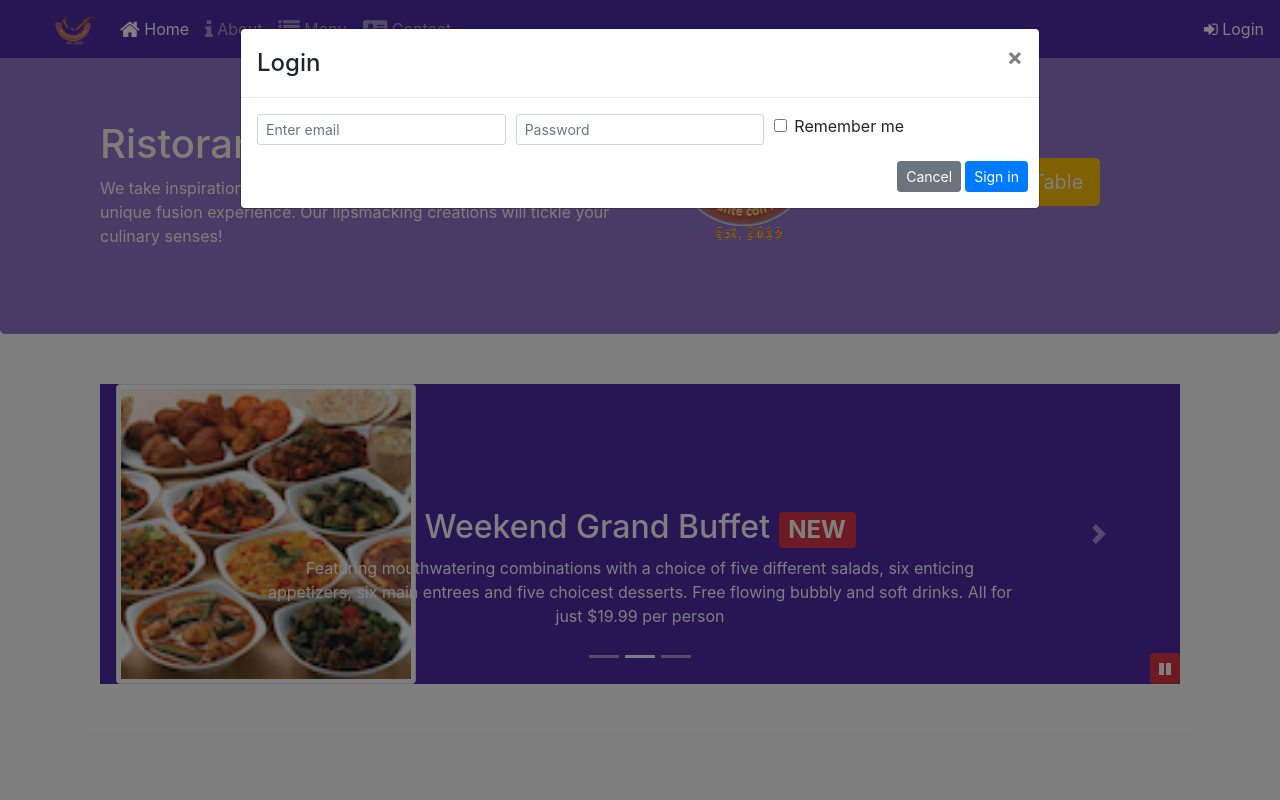
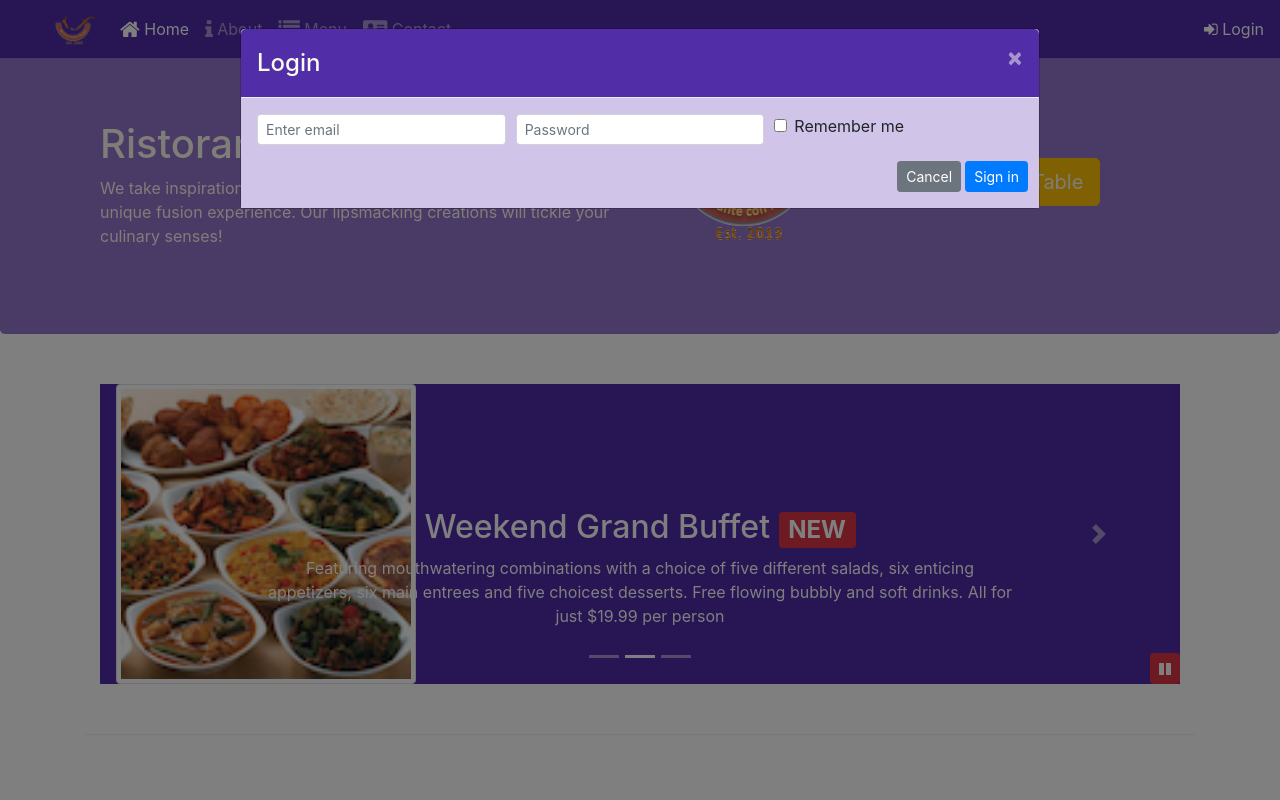
Before and after one commit to arulbalu2608/Bootstrap4, a website: page index.html in a window 1280 px wide. Both pictures are taken after a click on the link "Login". Shown: the top 800 px of the page. Drawn offline with nearby package versions, Linux system fonts and the light colour scheme.

Commit message:
Assignment-4

```diff
--- a/css/styles.scss
+++ b/css/styles.scss
@@ -74,3 +74,14 @@
     bottom: 0px;
     z-index: 1;
 }
+
+.modal-header{
+    background-color: $background-dark;
+    color: floralwhite;
+    .close{
+        color: floralwhite;
+    }
+}
+.modal-body{
+    background-color: $background-pale;
+}
--- a/index.html
+++ b/index.html
@@ -32,7 +32,7 @@
             </div>
         </div>
         <span class="navbar-text">
-            <a data-toggle="modal" data-target="#loginModal">
+            <a id="LoginForm">
             <span class="fa fa-sign-in"></span> Login</a>
         </span>
      </nav>
@@ -86,7 +86,7 @@
                           <img src="img/logo.png" class="img-fluid">
                         </div>
                         <div class="col-12 col-sm  col-md-6 align-self-center">
-                            <a role="button" class="btn btn-lg btn-warning " data-toggle="modal" data-target="#reserveModal">Reserve Table</a>
+                            <a role="button" class="btn btn-lg btn-warning " id="ReserveForm">Reserve Table</a>
                         </div>
                      </div>
                 </div>
@@ -344,6 +344,12 @@
                     $("#carouselButton").children("span").addClass('fa-pause');
                 }
             });
+            $("#LoginForm").click(function(){
+                $('#loginModal').modal('show')
+            });
+            $("#ReserveForm").click(function(){
+                $('#reserveModal').modal('show')
+            });
         });
     </script>
 
```
Also changed, not shown: css/styles.css.
